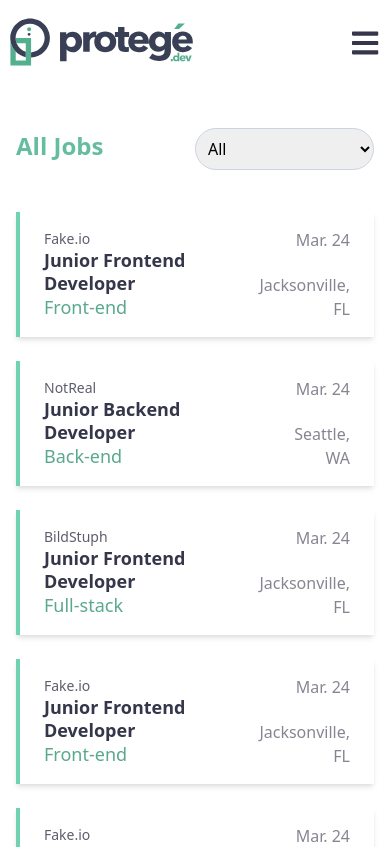
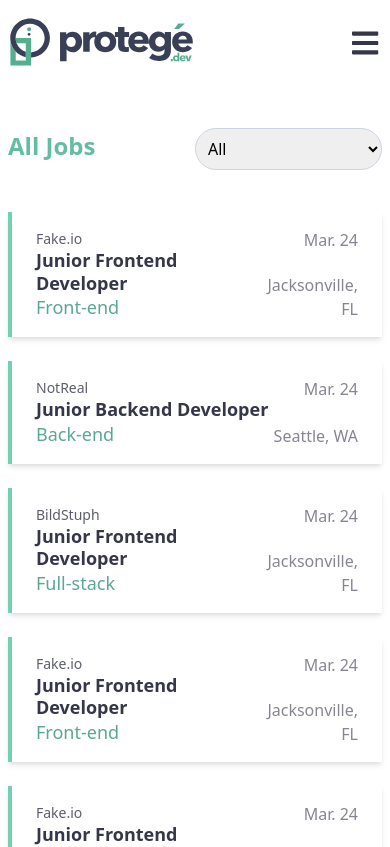
Before and after one commit to ProjectProtege/protege, a React (Create React App) app: page /job-board in a window 390 px wide. Shown: the top 847 px of the page. Built offline with nearby package versions, Linux system fonts and the light colour scheme.

Commit message:
Adjust padding on mobile

```diff
--- a/src/pages/JobBoard.js
+++ b/src/pages/JobBoard.js
@@ -128,7 +128,7 @@ const JobBoard = ({location}) => {
   }, [initialFilterValue])
 
   return (
-    <div className="container mx-auto pt-32 px-4 md:px-0">
+    <div className="container mx-auto pt-32 px-2 md:px-0">
       <div className="flex justify-between mb-6">
         <h1 className=" text-2xl font-semibold text-teal-600 mb-6">
           {jobFilter ? `${jobFilter} Jobs` : 'All Jobs'}
```
